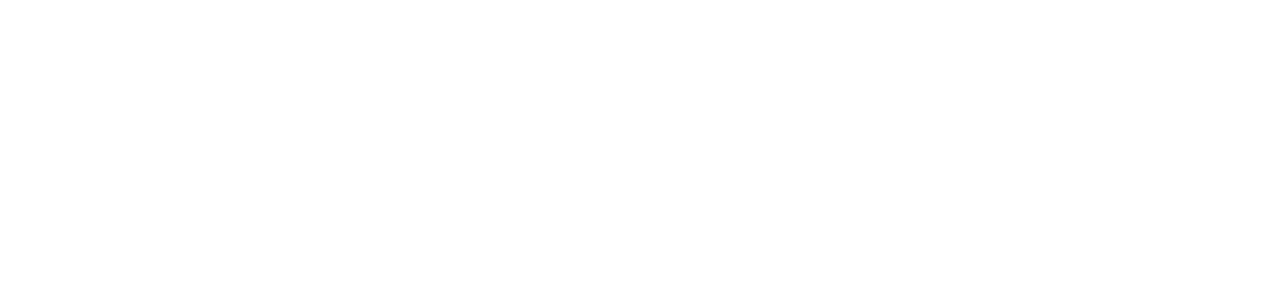
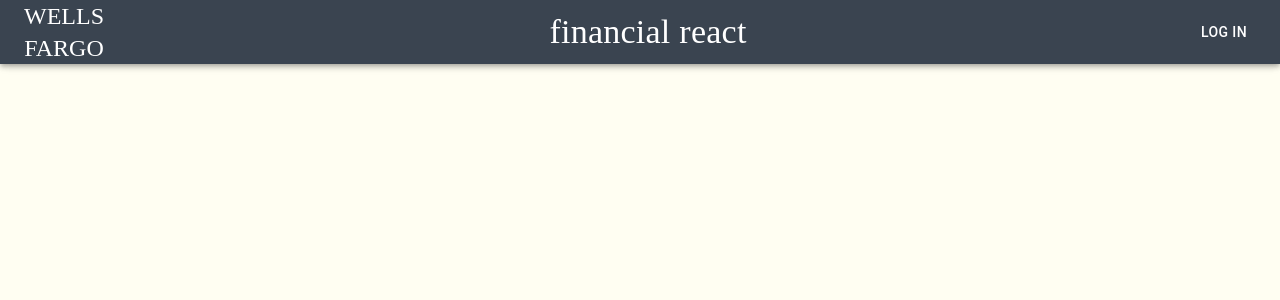
Before and after one commit to eddie-thomas/FinancialReact, a React (Create React App) app: page / in a window 1280 px wide. Shown: the top 300 px of the page. Built offline with nearby package versions, Linux system fonts and the light colour scheme.

Commit message:
Get a UI foundation started

```diff
--- a/package.json
+++ b/package.json
@@ -5,6 +5,7 @@
   "dependencies": {
     "@emotion/react": "^11.10.5",
     "@emotion/styled": "^11.10.5",
+    "@mui/icons-material": "^5.11.0",
     "@mui/material": "^5.11.2",
     "@testing-library/jest-dom": "^5.16.5",
     "@testing-library/react": "^13.4.0",
--- a/src/App.css
+++ b/src/App.css
@@ -1,3 +1,7 @@
 .App {
   text-align: center;
+  display: flex;
+  height: 100vh;
+  width: 100vw;
+  background-color: #fffef2;
 }
--- a/src/App.tsx
+++ b/src/App.tsx
@@ -1,7 +1,184 @@
+import { memo, useState } from "react";
+import {
+  AppBar,
+  Button,
+  createTheme,
+  Divider,
+  IconButton,
+  Menu,
+  MenuItem,
+  ThemeProvider,
+  Toolbar,
+  Tooltip,
+  Typography,
+} from "@mui/material";
+
+import AccountBoxIcon from "@mui/icons-material/AccountBox";
+import DriveFolderUploadIcon from "@mui/icons-material/DriveFolderUpload";
+import LogoutIcon from "@mui/icons-material/Logout";
+
 import "./App.css";
 
+import {
+  Context,
+  defaultValue,
+  useContext,
+  type ContextType,
+} from "./utils/Context";
+
+import TransactionPage from "./pages/TransactionPage";
+import AccountPage from "./pages/AccountPage";
+
+const customTheme = createTheme({
+  components: {
+    MuiAppBar: {
+      styleOverrides: {
+        root: {
+          backgroundColor: "#3A4450",
+          "& .MuiButtonBase-root": {
+            color: "#fff",
+            fontWeight: 500,
+          },
+          "& .MuiTypography-root": {
+            fontFamily: "Arsher",
+          },
+          "& .MuiTypography-h4": {
+            fontFamily: "Arsher, cursive",
+          },
+          "& .MuiDivider-root": {
+            margin: "15px 5px",
+            backgroundColor: "#fff",
+          },
+        },
+      },
+    },
+  },
+});
+
 function App() {
-  return <div className="App"></div>;
+  const [context, setContext] = useState<ContextType>(defaultValue);
+  return (
+    <Context.Provider value={[context, setContext]}>
+      <ThemeProvider theme={customTheme}>
+        <div className="App">
+          <PureBar />
+          <PureBody />
+        </div>
+      </ThemeProvider>
+    </Context.Provider>
+  );
 }
 
+function Bar() {
+  const [anchorEl, setAnchorEl] = useState<null | HTMLElement>(null);
+  const app = useContext();
+
+  const isMenuOpen = Boolean(anchorEl);
+
+  const handleMenuClose = () => {
+    setAnchorEl(null);
+  };
+  const handleProfileMenuOpen = (event: React.MouseEvent<HTMLElement>) => {
+    setAnchorEl(event.currentTarget);
+  };
+
+  const handleMeClick = () => {
+    app.setBody(<AccountPage />);
+    handleMenuClose();
+  };
+
+  const handleTransactionsClick = () => {
+    app.setBody(<TransactionPage />);
+    handleMenuClose();
+  };
+
+  const renderMenu = (
+    <Menu
+      anchorEl={anchorEl}
+      anchorOrigin={{
+        vertical: "bottom",
+        horizontal: "right",
+      }}
+      keepMounted
+      transformOrigin={{
+        vertical: "top",
+        horizontal: "right",
+      }}
+      open={isMenuOpen}
+      onClose={handleMenuClose}
+    >
+      <MenuItem onClick={handleTransactionsClick}>View statements</MenuItem>
+      <MenuItem onClick={handleMeClick}>My account</MenuItem>
+    </Menu>
+  );
+
+  return (
+    <AppBar component="nav">
+      <Toolbar>
+        <Typography variant="h5" sx={{ display: { xs: "none", sm: "block" } }}>
+          WELLS
+          <br />
+          FARGO
+        </Typography>
+        <Typography variant="h4" sx={{ flexGrow: 1 }}>
+          financial react
+        </Typography>
+
+        {app.loggedIn ? (
+          <>
+            <IconButton onClick={app.handleLogOut} size="large">
+              <Tooltip
+                title={<Typography fontFamily="Arsher">Log out</Typography>}
+              >
+                <LogoutIcon />
+              </Tooltip>
+            </IconButton>
+
+            <Divider flexItem orientation="vertical" />
+
+            <IconButton size="large">
+              <Tooltip
+                title={
+                  <Typography fontFamily="Arsher">
+                    Upload statement(s)
+                  </Typography>
+                }
+              >
+                <DriveFolderUploadIcon />
+              </Tooltip>
+            </IconButton>
+
+            <IconButton onClick={handleProfileMenuOpen} size="large">
+              <AccountBoxIcon />
+            </IconButton>
+          </>
+        ) : (
+          <>
+            <Button onClick={app.handleLogIn}>Log in</Button>
+          </>
+        )}
+      </Toolbar>
+      {renderMenu}
+    </AppBar>
+  );
+}
+
+function Body() {
+  const app = useContext();
+
+  return (
+    <div
+      style={{
+        flexGrow: 1,
+      }}
+    >
+      <Toolbar />
+      {app.body}
+    </div>
+  );
+}
+
+const PureBar = memo(Bar);
+const PureBody = memo(Body);
+
 export default App;
--- /dev/null
+++ b/src/pages/AccountPage.tsx
@@ -0,0 +1,9 @@
+// interface Props {}
+
+import { memo } from "react";
+
+function AccountPage() {
+  return <>My Account</>;
+}
+
+export default memo(AccountPage);
--- /dev/null
+++ b/src/pages/TransactionPage.tsx
@@ -0,0 +1,14 @@
+// interface Props {}
+
+/**
+ * @see https://www.google.com/search?q=what+does+a+basic+bank+website+look+like&client=firefox-b-1-d&source=lnms&tbm=isch&sa=X&ved=2ahUKEwiVx9Kd_qD8AhU3m2oFHSFOAVoQ_AUoAXoECAEQAw&biw=1173&bih=934&dpr=1#imgrc=rfMK4oDNtImSVM
+ * for a cool design, use Mui tabs for toggling accounts
+ */
+
+import { memo } from "react";
+
+function TransactionPage() {
+  return <>Transactions</>;
+}
+
+export default memo(TransactionPage);
--- /dev/null
+++ b/src/utils/Context.ts
@@ -0,0 +1,29 @@
+import { createContext, useContext as useReactContext } from "react";
+
+export interface ContextType {
+  body?: JSX.Element;
+  loggedIn: boolean;
+}
+
+interface AppStateType extends ContextType {
+  setBody: (body?: JSX.Element) => void;
+  handleLogIn: () => void;
+  handleLogOut: () => void;
+}
+
+export const defaultValue: ContextType = { loggedIn: false };
+
+export const Context = createContext<
+  [ContextType, React.Dispatch<React.SetStateAction<ContextType>>]
+>([defaultValue, () => null]);
+
+export function useContext(): AppStateType {
+  const [context, setContext] = useReactContext(Context);
+
+  return {
+    ...context,
+    setBody: (body) => setContext((prev) => ({ ...prev, body })),
+    handleLogIn: () => setContext((prev) => ({ ...prev, loggedIn: true })),
+    handleLogOut: () => setContext((prev) => ({ ...prev, loggedIn: false })),
+  };
+}
```
Also changed, not shown: src/components/DraggableList.tsx (+32 -31 lines), src/components/DraggableListItem.tsx (+30 -29 lines), 2 other files (tests, documents, lock files or other folders).
